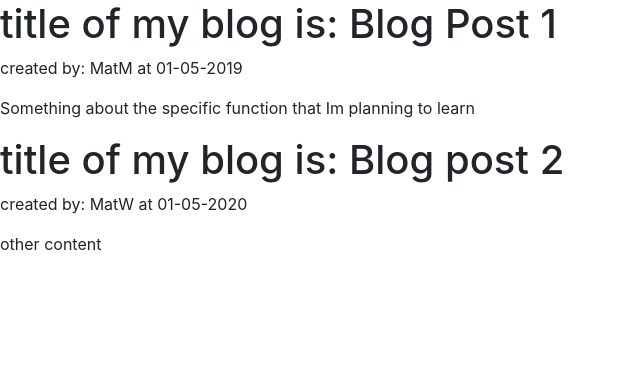
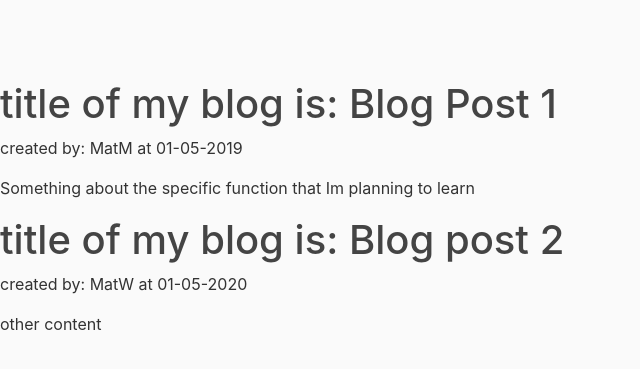
Before and after one commit to mj-mrowiec/djangostart, a Django app: page / in a window 1280 px wide. Shown: the top 369 px of the page, without its empty margins (0-640 px from the left). Run offline with Django 3.2, Linux system fonts and the light colour scheme; some libraries are stand-ins or nearby versions.

Commit message:
css added

```diff
--- /dev/null
+++ b/page/blog/static/blog/main.css
@@ -0,0 +1,13 @@
+body {
+    background: #fafafa;
+    color: #333333;
+    margin-top: 5rem;
+}
+
+h1, h2, h3, h4, h5, h6 {
+    color: #444444;
+}
+
+ul {
+    margin: 0;
+}
--- a/page/blog/templates/blog/base.html
+++ b/page/blog/templates/blog/base.html
@@ -1,3 +1,4 @@
+{% load static %}
 <!doctype html>
 <html lang="en">
   <head>
@@ -7,6 +8,9 @@
 
     <!-- Bootstrap CSS -->
     <link rel="stylesheet" href="https://stackpath.bootstrapcdn.com/bootstrap/4.4.1/css/bootstrap.min.css" integrity="sha384-Vkoo8x4CGsO3+Hhxv8T/Q5PaXtkKtu6ug5TOeNV6gBiFeWPGFN9MuhOf23Q9Ifjh" crossorigin="anonymous">
+
+    <link rel="stylesheet" type ="text/css" href="{% static 'blog/main.css' %}">
+
     {% if title %}
         <title>My firs blog - {{ title }}</title>
     {% else %}
```
